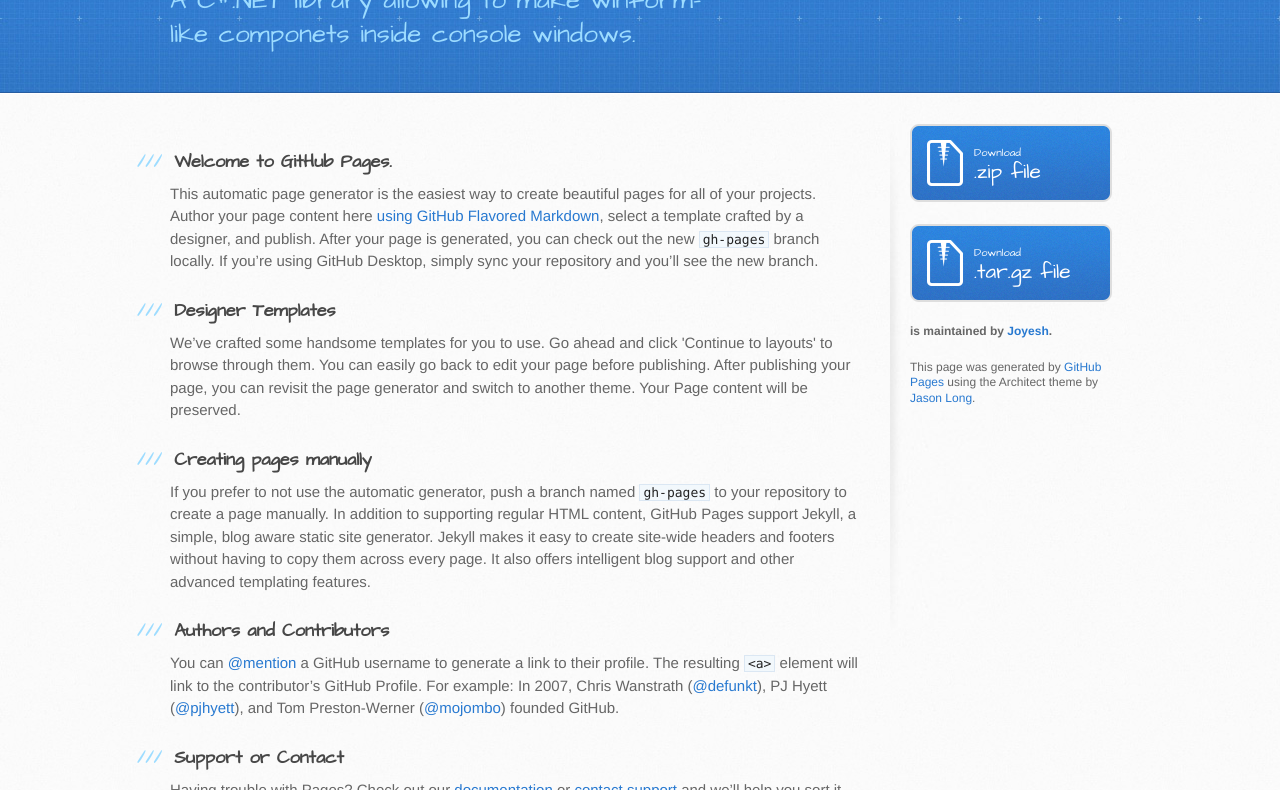
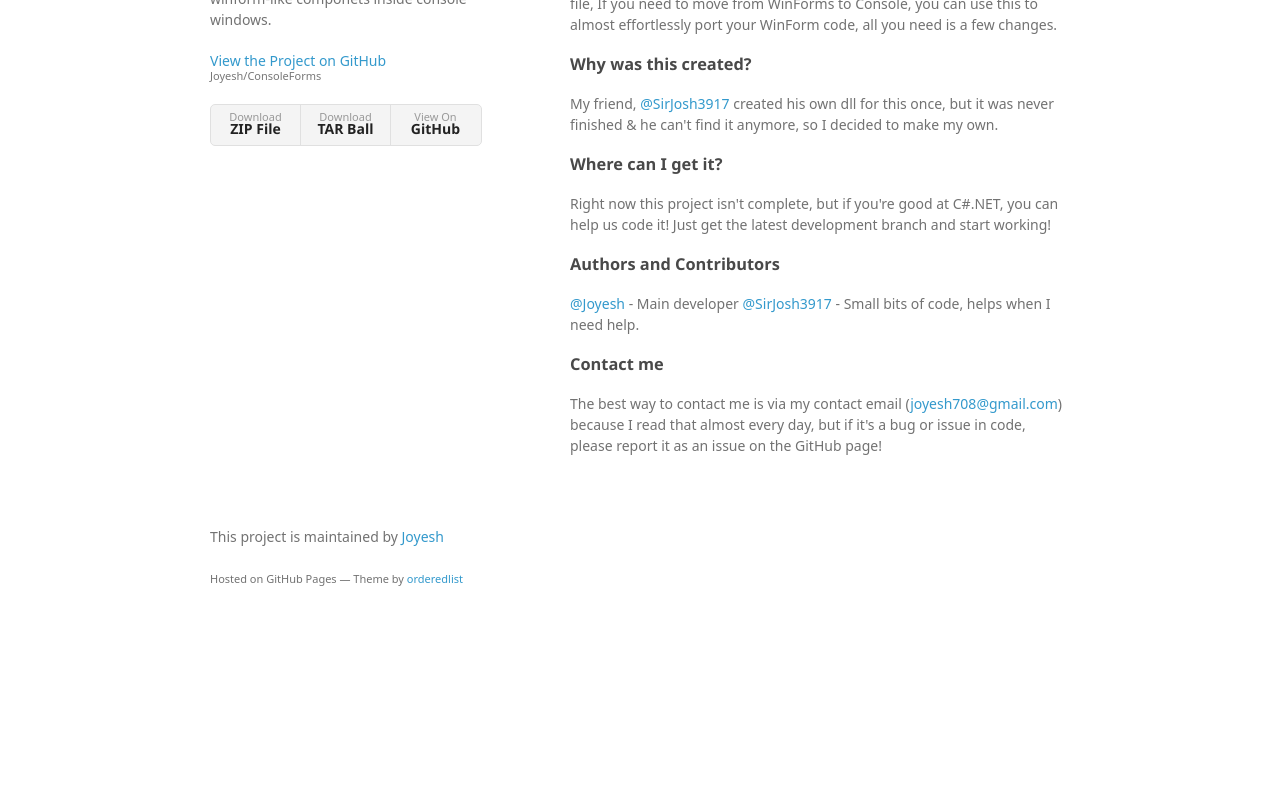
Before and after one commit to Joyesh/ConsoleForms, a plain HTML site: page index.html in a window 1280 px wide. Shown: the part 142-932 px from the top of the page. After the commit the page ends 800 px from the top, so only its background shows below. Drawn offline with Linux system fonts and the light colour scheme; a web font is replaced by a local one.

Commit message:
Create gh-pages branch via GitHub

```diff
--- a/index.html
+++ b/index.html
@@ -1,76 +1,66 @@
-<!DOCTYPE html>
+<!doctype html>
 <html>
   <head>
-    <meta charset='utf-8'>
+    <meta charset="utf-8">
     <meta http-equiv="X-UA-Compatible" content="chrome=1">
-    <meta name="viewport" content="width=device-width, initial-scale=1, maximum-scale=1">
-    <link href='https://fonts.googleapis.com/css?family=Architects+Daughter' rel='stylesheet' type='text/css'>
-    <link rel="stylesheet" type="text/css" href="stylesheets/stylesheet.css" media="screen">
-    <link rel="stylesheet" type="text/css" href="stylesheets/github-light.css" media="screen">
-    <link rel="stylesheet" type="text/css" href="stylesheets/print.css" media="print">
+    <title>ConsoleForms by Joyesh</title>
 
+    <link rel="stylesheet" href="stylesheets/styles.css">
+    <link rel="stylesheet" href="stylesheets/github-light.css">
+    <meta name="viewport" content="width=device-width">
     <!--[if lt IE 9]>
     <script src="//html5shiv.googlecode.com/svn/trunk/html5.js"></script>
     <![endif]-->
+  </head>
+  <body>
+    <div class="wrapper">
+      <header>
+        <h1>ConsoleForms</h1>
+        <p>A C#.NET library allowing to make winform-like componets inside console windows.</p>
 
-    <title>ConsoleForms by Joyesh</title>
-  </head>
+        <p class="view"><a href="https://github.com/Joyesh/ConsoleForms">View the Project on GitHub <small>Joyesh/ConsoleForms</small></a></p>
 
-  <body>
-    <header>
-      <div class="inner">
-        <h1>ConsoleForms</h1>
-        <h2>A C#.NET library allowing to make winform-like componets inside console windows.</h2>
-        <a href="https://github.com/Joyesh/ConsoleForms" class="button"><small>View project on</small> GitHub</a>
-      </div>
-    </header>
 
-    <div id="content-wrapper">
-      <div class="inner clearfix">
-        <section id="main-content">
-          <h3>
-<a id="welcome-to-github-pages" class="anchor" href="#welcome-to-github-pages" aria-hidden="true"><span aria-hidden="true" class="octicon octicon-link"></span></a>Welcome to GitHub Pages.</h3>
+        <ul>
+          <li><a href="https://github.com/Joyesh/ConsoleForms/zipball/master">Download <strong>ZIP File</strong></a></li>
+          <li><a href="https://github.com/Joyesh/ConsoleForms/tarball/master">Download <strong>TAR Ball</strong></a></li>
+          <li><a href="https://github.com/Joyesh/ConsoleForms">View On <strong>GitHub</strong></a></li>
+        </ul>
+      </header>
+      <section>
+        <h3>
+<a id="the-easiest-way-to-move-from-winforms-to-console-without-losing-much" class="anchor" href="#the-easiest-way-to-move-from-winforms-to-console-without-losing-much" aria-hidden="true"><span aria-hidden="true" class="octicon octicon-link"></span></a>The easiest way to move from WinForms to console without losing much.</h3>
 
-<p>This automatic page generator is the easiest way to create beautiful pages for all of your projects. Author your page content here <a href="https://guides.github.com/features/mastering-markdown/">using GitHub Flavored Markdown</a>, select a template crafted by a designer, and publish. After your page is generated, you can check out the new <code>gh-pages</code> branch locally. If you’re using GitHub Desktop, simply sync your repository and you’ll see the new branch.</p>
+<p>ConsoleForms is all about making almost every WinForm function into a .dll file, If you need to move from WinForms to Console, you can
+use this to almost effortlessly port your WinForm code, all you need is a few changes.</p>
 
 <h3>
-<a id="designer-templates" class="anchor" href="#designer-templates" aria-hidden="true"><span aria-hidden="true" class="octicon octicon-link"></span></a>Designer Templates</h3>
+<a id="why-was-this-created" class="anchor" href="#why-was-this-created" aria-hidden="true"><span aria-hidden="true" class="octicon octicon-link"></span></a>Why was this created?</h3>
 
-<p>We’ve crafted some handsome templates for you to use. Go ahead and click 'Continue to layouts' to browse through them. You can easily go back to edit your page before publishing. After publishing your page, you can revisit the page generator and switch to another theme. Your Page content will be preserved.</p>
+<p>My friend, <a href="https://github.com/SirJosh3917" class="user-mention">@SirJosh3917</a> created his own dll for this once, but it was never finished &amp; he can't find it anymore, so I decided to make my own.</p>
 
 <h3>
-<a id="creating-pages-manually" class="anchor" href="#creating-pages-manually" aria-hidden="true"><span aria-hidden="true" class="octicon octicon-link"></span></a>Creating pages manually</h3>
+<a id="where-can-i-get-it" class="anchor" href="#where-can-i-get-it" aria-hidden="true"><span aria-hidden="true" class="octicon octicon-link"></span></a>Where can I get it?</h3>
 
-<p>If you prefer to not use the automatic generator, push a branch named <code>gh-pages</code> to your repository to create a page manually. In addition to supporting regular HTML content, GitHub Pages support Jekyll, a simple, blog aware static site generator. Jekyll makes it easy to create site-wide headers and footers without having to copy them across every page. It also offers intelligent blog support and other advanced templating features.</p>
+<p>Right now this project isn't complete, but if you're good at C#.NET, you can help us code it! Just get the latest development branch and start working!</p>
 
 <h3>
 <a id="authors-and-contributors" class="anchor" href="#authors-and-contributors" aria-hidden="true"><span aria-hidden="true" class="octicon octicon-link"></span></a>Authors and Contributors</h3>
 
-<p>You can <a href="https://help.github.com/articles/basic-writing-and-formatting-syntax/#mentioning-users-and-teams" class="user-mention">@mention</a> a GitHub username to generate a link to their profile. The resulting <code>&lt;a&gt;</code> element will link to the contributor’s GitHub Profile. For example: In 2007, Chris Wanstrath (<a href="https://github.com/defunkt" class="user-mention">@defunkt</a>), PJ Hyett (<a href="https://github.com/pjhyett" class="user-mention">@pjhyett</a>), and Tom Preston-Werner (<a href="https://github.com/mojombo" class="user-mention">@mojombo</a>) founded GitHub.</p>
+<p><a href="https://github.com/Joyesh" class="user-mention">@Joyesh</a> - Main developer
+<a href="https://github.com/SirJosh3917" class="user-mention">@SirJosh3917</a> - Small bits of code, helps when I need help.</p>
 
 <h3>
-<a id="support-or-contact" class="anchor" href="#support-or-contact" aria-hidden="true"><span aria-hidden="true" class="octicon octicon-link"></span></a>Support or Contact</h3>
+<a id="contact-me" class="anchor" href="#contact-me" aria-hidden="true"><span aria-hidden="true" class="octicon octicon-link"></span></a>Contact me</h3>
 
-<p>Having trouble with Pages? Check out our <a href="https://help.github.com/pages">documentation</a> or <a href="https://github.com/contact">contact support</a> and we’ll help you sort it out.</p>
-        </section>
-
-        <aside id="sidebar">
-          <a href="https://github.com/Joyesh/ConsoleForms/zipball/master" class="button">
-            <small>Download</small>
-            .zip file
-          </a>
-          <a href="https://github.com/Joyesh/ConsoleForms/tarball/master" class="button">
-            <small>Download</small>
-            .tar.gz file
-          </a>
-
-          <p class="repo-owner"><a href="https://github.com/Joyesh/ConsoleForms"></a> is maintained by <a href="https://github.com/Joyesh">Joyesh</a>.</p>
-
-          <p>This page was generated by <a href="https://pages.github.com">GitHub Pages</a> using the Architect theme by <a href="https://twitter.com/jasonlong">Jason Long</a>.</p>
-        </aside>
-      </div>
+<p>The best way to contact me is via my contact email (<a href="mailto:joyesh708@gmail.com">joyesh708@gmail.com</a>) because I read that almost every day, but if it's a bug or issue in code, please report it as an issue on the GitHub page!</p>
+      </section>
+      <footer>
+        <p>This project is maintained by <a href="https://github.com/Joyesh">Joyesh</a></p>
+        <p><small>Hosted on GitHub Pages &mdash; Theme by <a href="https://github.com/orderedlist">orderedlist</a></small></p>
+      </footer>
     </div>
-
+    <script src="javascripts/scale.fix.js"></script>
 
   </body>
 </html>
--- /dev/null
+++ b/stylesheets/styles.css
@@ -0,0 +1,324 @@
+@font-face {
+  font-family: 'Noto Sans';
+  font-weight: 400;
+  font-style: normal;
+  src: url('../fonts/Noto-Sans-regular/Noto-Sans-regular.eot');
+  src: url('../fonts/Noto-Sans-regular/Noto-Sans-regular.eot?#iefix') format('embedded-opentype'),
+       local('Noto Sans'),
+       local('Noto-Sans-regular'),
+       url('../fonts/Noto-Sans-regular/Noto-Sans-regular.woff2') format('woff2'),
+       url('../fonts/Noto-Sans-regular/Noto-Sans-regular.woff') format('woff'),
+       url('../fonts/Noto-Sans-regular/Noto-Sans-regular.ttf') format('truetype'),
+       url('../fonts/Noto-Sans-regular/Noto-Sans-regular.svg#NotoSans') format('svg');
+}
+
+@font-face {
+  font-family: 'Noto Sans';
+  font-weight: 700;
+  font-style: normal;
+  src: url('../fonts/Noto-Sans-700/Noto-Sans-700.eot');
+  src: url('../fonts/Noto-Sans-700/Noto-Sans-700.eot?#iefix') format('embedded-opentype'),
+       local('Noto Sans Bold'),
+       local('Noto-Sans-700'),
+       url('../fonts/Noto-Sans-700/Noto-Sans-700.woff2') format('woff2'),
+       url('../fonts/Noto-Sans-700/Noto-Sans-700.woff') format('woff'),
+       url('../fonts/Noto-Sans-700/Noto-Sans-700.ttf') format('truetype'),
+       url('../fonts/Noto-Sans-700/Noto-Sans-700.svg#NotoSans') format('svg');
+}
+
+@font-face {
+  font-family: 'Noto Sans';
+  font-weight: 400;
+  font-style: italic;
+  src: url('../fonts/Noto-Sans-italic/Noto-Sans-italic.eot');
+  src: url('../fonts/Noto-Sans-italic/Noto-Sans-italic.eot?#iefix') format('embedded-opentype'),
+       local('Noto Sans Italic'),
+       local('Noto-Sans-italic'),
+       url('../fonts/Noto-Sans-italic/Noto-Sans-italic.woff2') format('woff2'),
+       url('../fonts/Noto-Sans-italic/Noto-Sans-italic.woff') format('woff'),
+       url('../fonts/Noto-Sans-italic/Noto-Sans-italic.ttf') format('truetype'),
+       url('../fonts/Noto-Sans-italic/Noto-Sans-italic.svg#NotoSans') format('svg');
+}
+
+@font-face {
+  font-family: 'Noto Sans';
+  font-weight: 700;
+  font-style: italic;
+  src: url('../fonts/Noto-Sans-700italic/Noto-Sans-700italic.eot');
+  src: url('../fonts/Noto-Sans-700italic/Noto-Sans-700italic.eot?#iefix') format('embedded-opentype'),
+       local('Noto Sans Bold Italic'),
+       local('Noto-Sans-700italic'),
+       url('../fonts/Noto-Sans-700italic/Noto-Sans-700italic.woff2') format('woff2'),
+       url('../fonts/Noto-Sans-700italic/Noto-Sans-700italic.woff') format('woff'),
+       url('../fonts/Noto-Sans-700italic/Noto-Sans-700italic.ttf') format('truetype'),
+       url('../fonts/Noto-Sans-700italic/Noto-Sans-700italic.svg#NotoSans') format('svg');
+}
+
+body {
+  background-color: #fff;
+  padding:50px;
+  font: 14px/1.5 "Noto Sans", "Helvetica Neue", Helvetica, Arial, sans-serif;
+  color:#727272;
+  font-weight:400;
+}
+
+h1, h2, h3, h4, h5, h6 {
+  color:#222;
+  margin:0 0 20px;
+}
+
+p, ul, ol, table, pre, dl {
+  margin:0 0 20px;
+}
+
+h1, h2, h3 {
+  line-height:1.1;
+}
+
+h1 {
+  font-size:28px;
+}
+
+h2 {
+  color:#393939;
+}
+
+h3, h4, h5, h6 {
+  color:#494949;
+}
+
+a {
+  color:#39c;
+  text-decoration:none;
+}
+
+a:hover {
+  color:#069;
+}
+
+a small {
+  font-size:11px;
+  color:#777;
+  margin-top:-0.3em;
+  display:block;
+}
+
+a:hover small {
+  color:#777;
+}
+
+.wrapper {
+  width:860px;
+  margin:0 auto;
+}
+
+blockquote {
+  border-left:1px solid #e5e5e5;
+  margin:0;
+  padding:0 0 0 20px;
+  font-style:italic;
+}
+
+code, pre {
+  font-family:Monaco, Bitstream Vera Sans Mono, Lucida Console, Terminal, Consolas, Liberation Mono, DejaVu Sans Mono, Courier New, monospace;
+  color:#333;
+  font-size:12px;
+}
+
+pre {
+  padding:8px 15px;
+  background: #f8f8f8;
+  border-radius:5px;
+  border:1px solid #e5e5e5;
+  overflow-x: auto;
+}
+
+table {
+  width:100%;
+  border-collapse:collapse;
+}
+
+th, td {
+  text-align:left;
+  padding:5px 10px;
+  border-bottom:1px solid #e5e5e5;
+}
+
+dt {
+  color:#444;
+  font-weight:700;
+}
+
+th {
+  color:#444;
+}
+
+img {
+  max-width:100%;
+}
+
+header {
+  width:270px;
+  float:left;
+  position:fixed;
+  -webkit-font-smoothing:subpixel-antialiased;
+}
+
+header ul {
+  list-style:none;
+  height:40px;
+  padding:0;
+  background: #f4f4f4;
+  border-radius:5px;
+  border:1px solid #e0e0e0;
+  width:270px;
+}
+
+header li {
+  width:89px;
+  float:left;
+  border-right:1px solid #e0e0e0;
+  height:40px;
+}
+
+header li:first-child a {
+  border-radius:5px 0 0 5px;
+}
+
+header li:last-child a {
+  border-radius:0 5px 5px 0;
+}
+
+header ul a {
+  line-height:1;
+  font-size:11px;
+  color:#999;
+  display:block;
+  text-align:center;
+  padding-top:6px;
+  height:34px;
+}
+
+header ul a:hover {
+  color:#999;
+}
+
+header ul a:active {
+  background-color:#f0f0f0;
+}
+
+strong {
+  color:#222;
+  font-weight:700;
+}
+
+header ul li + li + li {
+  border-right:none;
+  width:89px;
+}
+
+header ul a strong {
+  font-size:14px;
+  display:block;
+  color:#222;
+}
+
+section {
+  width:500px;
+  float:right;
+  padding-bottom:50px;
+}
+
+small {
+  font-size:11px;
+}
+
+hr {
+  border:0;
+  background:#e5e5e5;
+  height:1px;
+  margin:0 0 20px;
+}
+
+footer {
+  width:270px;
+  float:left;
+  position:fixed;
+  bottom:50px;
+  -webkit-font-smoothing:subpixel-antialiased;
+}
+
+@media print, screen and (max-width: 960px) {
+
+  div.wrapper {
+    width:auto;
+    margin:0;
+  }
+
+  header, section, footer {
+    float:none;
+    position:static;
+    width:auto;
+  }
+
+  header {
+    padding-right:320px;
+  }
+
+  section {
+    border:1px solid #e5e5e5;
+    border-width:1px 0;
+    padding:20px 0;
+    margin:0 0 20px;
+  }
+
+  header a small {
+    display:inline;
+  }
+
+  header ul {
+    position:absolute;
+    right:50px;
+    top:52px;
+  }
+}
+
+@media print, screen and (max-width: 720px) {
+  body {
+    word-wrap:break-word;
+  }
+
+  header {
+    padding:0;
+  }
+
+  header ul, header p.view {
+    position:static;
+  }
+
+  pre, code {
+    word-wrap:normal;
+  }
+}
+
+@media print, screen and (max-width: 480px) {
+  body {
+    padding:15px;
+  }
+
+  header ul {
+    width:99%;
+  }
+
+  header li, header ul li + li + li {
+    width:33%;
+  }
+}
+
+@media print {
+  body {
+    padding:0.4in;
+    font-size:12pt;
+    color:#444;
+  }
+}
```
Also changed, not shown: javascripts/scale.fix.js (added, +17 -0 lines), params.json (+1 -1 lines).
